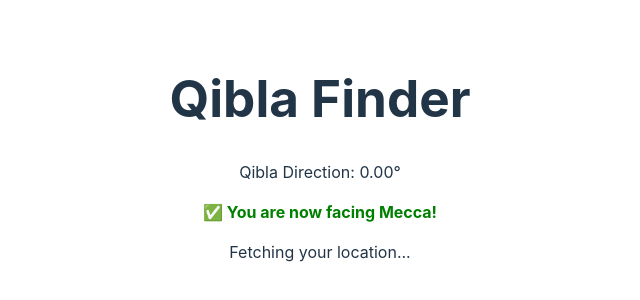
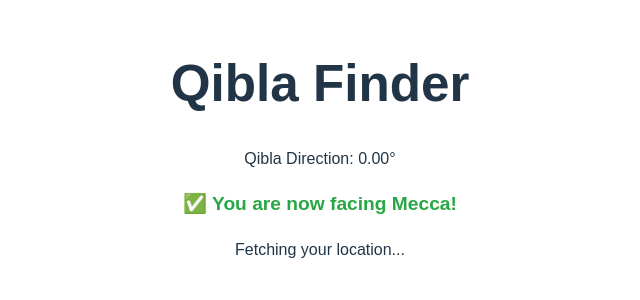
Before and after one commit to hiren6147/qibla-finder, a React (Vite) app: page / in a window 1280 px wide. Shown: the part 250-550 px from the top of the page, without its empty margins (320-960 px from the left). Built offline with nearby package versions, Linux system fonts and the light colour scheme; no server answers.

Commit message:
Add QiblaFinderCopy component with device orientation and location features; refactor App component to use QiblaFinderCopy

```diff
--- a/src/App.jsx
+++ b/src/App.jsx
@@ -1,12 +1,14 @@
 import "./App.css";
 // import QiblaFinder2 from "./QiblaFinder2";
 // import QiblaFinderNew from "./QiblaFinderNew";
-import QiblaFinder from "./QiblaFinder";
+// import QiblaFinder from "./QiblaFinder";
+import QiblaFinderCopy from "./QiblaFinderCopy";
 
 function App() {
   return (
     <>
-      <QiblaFinder />
+      {/* <QiblaFinder /> */}
+      <QiblaFinderCopy />
       {/* <QiblaFinderNew /> */}
       {/* <QiblaFinder2 /> */}
     </>
--- /dev/null
+++ b/src/QiblaFinderCopy.css
@@ -0,0 +1,76 @@
+.qibla-container {
+    text-align: center;
+    font-family: sans-serif;
+  }
+
+  .facing-message {
+    color: #28a745;
+    font-size: 1.2em;
+    font-weight: bold;
+  }
+
+  .not-facing-message {
+    color: #dc3545;
+    font-size: 1.2em;
+    font-weight: bold;
+  }
+
+  .compass-wrapper {
+    position: relative;
+    width: 300px;
+    height: 300px;
+    margin: 20px auto;
+  }
+
+  .compass {
+    width: 100%;
+    height: 100%;
+    background-color: #6a6a6a;
+    border-radius: 50%;
+    border: 2px solid #ccc;
+  }
+
+  .compass-needle {
+    position: absolute;
+    top: 50%;
+    left: 50%;
+    transform-origin: 50% 50%;
+    width: 2px;
+    height: 45%;
+    background-color: #dc3545;
+    transform: translate(-50%, -100%);
+  }
+
+  .kaaba-icon {
+    position: absolute;
+    top: 20%;
+    left: 50%;
+    transform: translateX(-50%);
+  }
+
+  .kaaba-square {
+    width: 30px;
+    height: 30px;
+    background-color: #000;
+    transform: rotate(45deg);
+  }
+
+  .north-indicator {
+    position: absolute;
+    top: 10px;
+    left: 50%;
+    transform: translateX(-50%);
+    font-size: 18px;
+    font-weight: bold;
+  }
+
+  .direction-indicator {
+    position: absolute;
+    font-size: 16px;
+    font-weight: bold;
+  }
+
+  .north { top: 10px; left: 50%; transform: translateX(-50%); }
+  .south { bottom: 10px; left: 50%; transform: translateX(-50%); }
+  .east { right: 10px; top: 50%; transform: translateY(-50%); }
+  .west { left: 10px; top: 50%; transform: translateY(-50%); }
--- /dev/null
+++ b/src/QiblaFinderCopy.jsx
@@ -0,0 +1,141 @@
+import { useState, useEffect } from "react";
+import { getGreatCircleBearing } from "geolib";
+import "./QiblaFinderCopy.css";
+
+const QiblaFinderCopy = () => {
+  const [userLocation, setUserLocation] = useState(null);
+  const [qiblaDirection, setQiblaDirection] = useState(0);
+  const [deviceOrientation, setDeviceOrientation] = useState(0);
+  const [isFacingMecca, setIsFacingMecca] = useState(false);
+
+  useEffect(() => {
+    navigator.geolocation.getCurrentPosition(
+      (position) => {
+        const { latitude, longitude } = position.coords;
+        setUserLocation({ latitude, longitude });
+
+        const kaabaLocation = { latitude: 21.4225, longitude: 39.8262 };
+        const direction = getGreatCircleBearing(
+          { latitude, longitude },
+          kaabaLocation
+        );
+        setQiblaDirection(direction);
+      },
+      (error) => {
+        console.error("Error fetching location:", error);
+        alert("Please enable location services to use the Qibla Finder.");
+      }
+    );
+  }, []);
+
+  useEffect(() => {
+    const requestPermission = async () => {
+      if (
+        typeof DeviceOrientationEvent !== "undefined" &&
+        typeof DeviceOrientationEvent.requestPermission === "function"
+      ) {
+        try {
+          const permission = await DeviceOrientationEvent.requestPermission();
+          if (permission !== "granted") {
+            alert("Permission to access device orientation was denied.");
+          }
+        } catch (error) {
+          console.error(
+            "Error requesting device orientation permission:",
+            error
+          );
+        }
+      }
+    };
+
+    requestPermission();
+  }, []);
+
+  useEffect(() => {
+    const handleOrientation = (event) => {
+      let compassHeading = null;
+
+      if (event.webkitCompassHeading) {
+        compassHeading = event.webkitCompassHeading;
+      } else if (event.alpha !== null) {
+        compassHeading = 360 - event.alpha; // Adjust for Android
+      }
+
+      if (compassHeading !== null) {
+        setDeviceOrientation(compassHeading);
+      }
+    };
+
+    if (window.DeviceOrientationEvent) {
+      window.addEventListener(
+        "deviceorientationabsolute",
+        handleOrientation,
+        true
+      );
+    } else {
+      console.error("Device orientation sensor not available.");
+    }
+
+    return () => {
+      window.removeEventListener(
+        "deviceorientationabsolute",
+        handleOrientation,
+        true
+      );
+    };
+  }, []);
+
+  const adjustedQiblaDirection =
+    (qiblaDirection - deviceOrientation + 360) % 360;
+
+  useEffect(() => {
+    const tolerance = 5;
+    const isFacing = Math.abs(adjustedQiblaDirection) <= tolerance;
+    setIsFacingMecca(isFacing);
+  }, [adjustedQiblaDirection]);
+
+  return (
+    <div className="qibla-container">
+      <h1>Qibla Finder</h1>
+      <p>Qibla Direction: {adjustedQiblaDirection.toFixed(2)}°</p>
+      {isFacingMecca ? (
+        <p className="facing-message">✅ You are now facing Mecca!</p>
+      ) : (
+        <p className="not-facing-message">
+          ❌ Rotate your device to face Mecca.
+        </p>
+      )}
+
+      {userLocation ? (
+        <div className="compass-wrapper">
+          <div className="compass">
+            <div
+              className="compass-needle"
+              style={{ transform: `rotate(${-deviceOrientation}deg)` }}
+            />
+
+            <div
+              className="kaaba-icon"
+              style={{
+                transform: `rotate(${adjustedQiblaDirection}deg)`,
+              }}
+            >
+              <div className="kaaba-square"></div>
+            </div>
+
+            {/* Direction Indicators */}
+            <div className="direction-indicator north">N</div>
+            <div className="direction-indicator south">S</div>
+            <div className="direction-indicator east">E</div>
+            <div className="direction-indicator west">W</div>
+          </div>
+          <div className="north-indicator">N</div>
+        </div>
+      ) : (
+        <p>Fetching your location...</p>
+      )}
+    </div>
+  );
+};
+
+export default QiblaFinderCopy;
```
